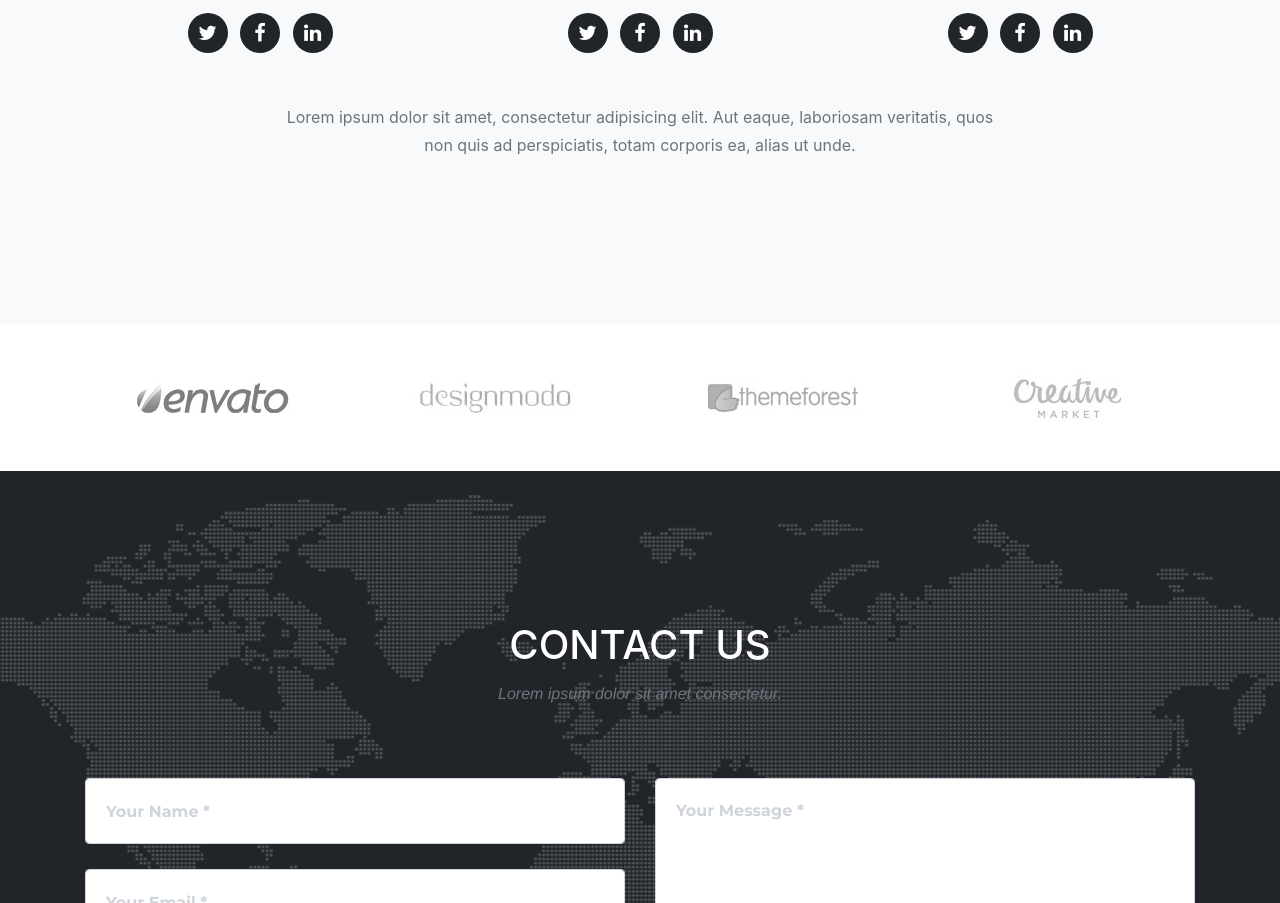
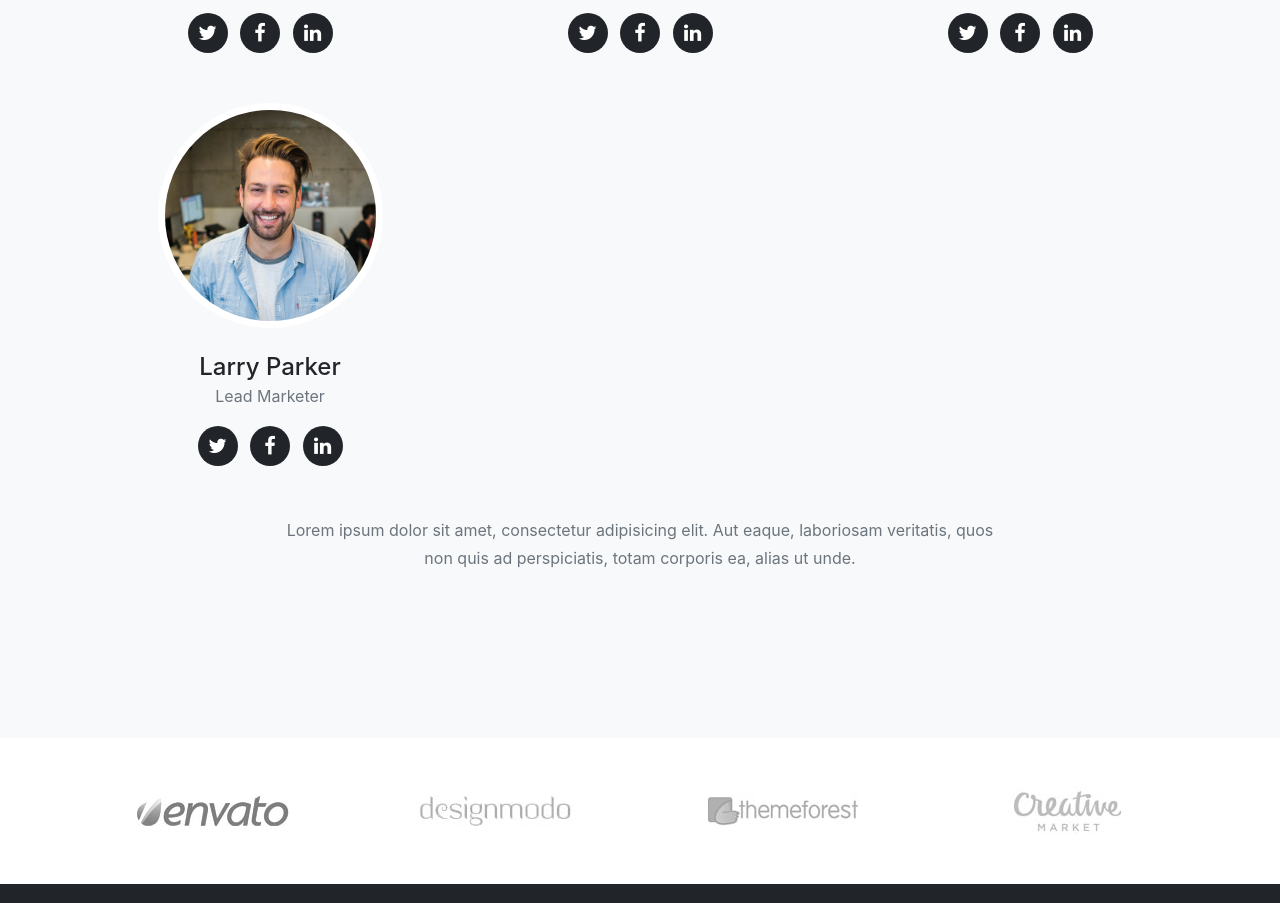
Before and after one commit to Itseno/HealthHackSubDZIM, a website with bundled scripts: page index.html in a window 1280 px wide. Shown: the part 2117-3020 px from the top of the page. Built offline with nearby package versions, Linux system fonts and the light colour scheme; a web font is replaced by a local one.

Commit message:
Some chages

```diff
--- a/index.html
+++ b/index.html
@@ -21,7 +21,8 @@
     <link href='https://fonts.googleapis.com/css?family=Roboto+Slab:400,100,300,700' rel='stylesheet' type='text/css'>
 
     <!-- Custom styles for this template -->
-    <link href="css/agency.min.css" rel="stylesheet">
+    <link href="css/agency.css" rel="stylesheet">
+    <link href="css/style.css" rel="stylesheet">
 
   </head>
 
@@ -186,6 +187,30 @@
                 </li>
               </ul>
             </div>
+          </div>
+        </div>
+        <div class="col-sm-4">
+          <div class="team-member">
+            <img class="mx-auto rounded-circle" src="img/team/2.jpg" alt="">
+            <h4>Larry Parker</h4>
+            <p class="text-muted">Lead Marketer</p>
+            <ul class="list-inline social-buttons">
+              <li class="list-inline-item">
+                <a href="#">
+                  <i class="fa fa-twitter"></i>
+                </a>
+              </li>
+              <li class="list-inline-item">
+                <a href="#">
+                  <i class="fa fa-facebook"></i>
+                </a>
+              </li>
+              <li class="list-inline-item">
+                <a href="#">
+                  <i class="fa fa-linkedin"></i>
+                </a>
+              </li>
+            </ul>
           </div>
         </div>
         <div class="row">
```
Also changed, not shown: css/style.css (added).
